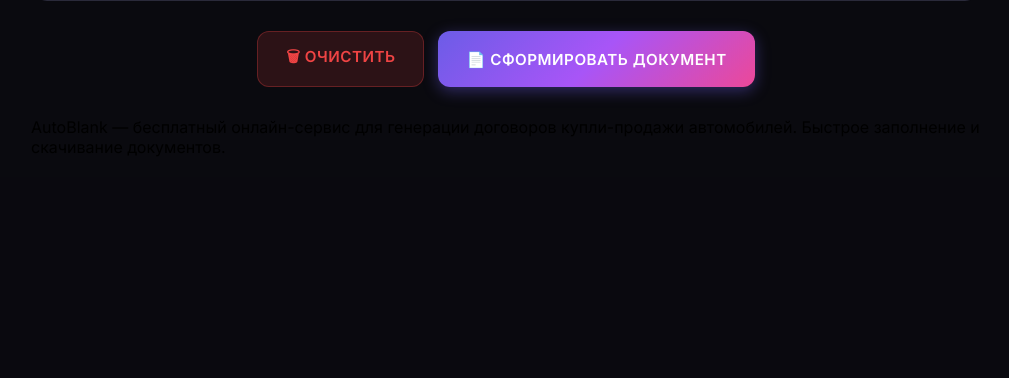
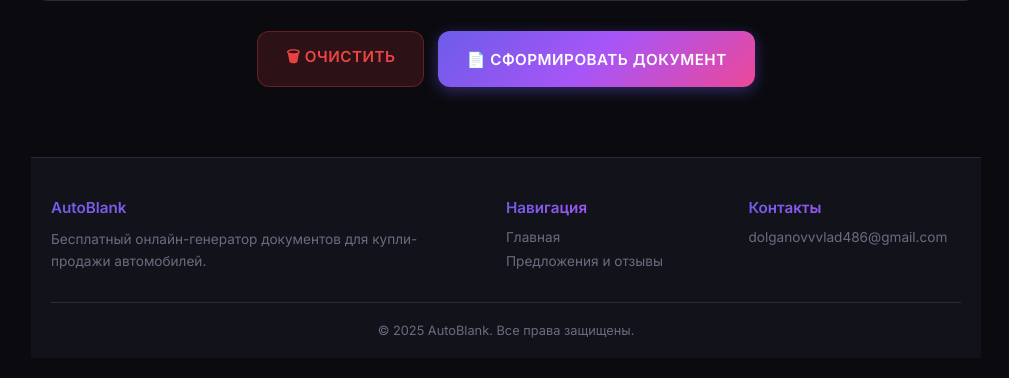
Before and after one commit to levenkoevgeny/AutoBlank, a Django app: page / in a window 1280 px wide. Shown: the part 2633-3011 px from the top of the page, without its empty margins (134-1143 px from the left). Before the commit the page ends 2789 px from the top, so only its background shows below. Run offline with Django 5.2, Linux system fonts and the light colour scheme.

Commit message:
add footer and favicon

```diff
--- a/AutoBlank/urls.py
+++ b/AutoBlank/urls.py
@@ -1,8 +1,17 @@
 from django.contrib import admin
 from django.urls import path, include
+from django.views.defaults import page_not_found
 
 from django.conf import settings
 from django.conf.urls.static import static
+
+
+def custom_404(request, exception):
+    return page_not_found(request, exception, template_name='404.html')
+
+
+handler404 = custom_404
+
 urlpatterns = [
     path('', include('documents_generator.urls')),
     path('admin/', admin.site.urls),
--- a/assets/css/style.css
+++ b/assets/css/style.css
@@ -385,3 +385,154 @@ header p {
 .light-theme .section:hover {
     box-shadow: 0 8px 32px rgba(0, 0, 0, 0.08);
 }
+
+/* 404 Page */
+.error-logo {
+    width: 120px;
+    height: 120px;
+    font-size: 2.8rem;
+    font-weight: 800;
+    letter-spacing: -2px;
+    background: linear-gradient(135deg, #ef4444 0%, #f97316 100%);
+    box-shadow: 0 0 40px rgba(239, 68, 68, 0.4);
+}
+
+.error-actions {
+    display: flex;
+    gap: 14px;
+    justify-content: center;
+    padding: 30px;
+    flex-wrap: wrap;
+}
+
+.error-actions .btn {
+    text-decoration: none;
+}
+
+/* Alerts */
+.alert {
+    padding: 14px 20px;
+    border-radius: 12px;
+    margin-bottom: 20px;
+    font-weight: 500;
+}
+
+.alert-success {
+    background: rgba(0, 217, 163, 0.15);
+    color: var(--success);
+    border: 1.5px solid rgba(0, 217, 163, 0.3);
+}
+
+.alert-error {
+    background: rgba(239, 68, 68, 0.15);
+    color: var(--danger);
+    border: 1.5px solid rgba(239, 68, 68, 0.3);
+}
+
+/* Textarea */
+.form-group textarea {
+    resize: vertical;
+    min-height: 120px;
+}
+
+/* Footer */
+footer {
+    padding: 40px 20px 20px;
+    margin-top: 40px;
+    background: var(--bg-secondary);
+    border-top: 1px solid var(--border-color);
+    color: var(--text-muted);
+    font-size: 0.85rem;
+}
+
+.footer-content {
+    display: grid;
+    grid-template-columns: 2fr 1fr 1fr;
+    gap: 30px;
+    max-width: 950px;
+    margin: 0 auto;
+    padding-bottom: 25px;
+}
+
+.footer-col strong {
+    display: block;
+    color: var(--text-primary);
+    margin-bottom: 12px;
+    font-size: 0.95rem;
+    font-weight: 600;
+    background: var(--accent-gradient);
+    -webkit-background-clip: text;
+    -webkit-text-fill-color: transparent;
+    background-clip: text;
+}
+
+.footer-col p {
+    line-height: 1.6;
+    margin: 0;
+}
+
+.footer-col ul {
+    list-style: none;
+    padding: 0;
+    margin: 0;
+}
+
+.footer-col ul li {
+    margin-bottom: 8px;
+}
+
+.footer-col a {
+    color: var(--text-muted);
+    text-decoration: none;
+    transition: all 0.3s ease;
+    position: relative;
+}
+
+.footer-col a::after {
+    content: '';
+    position: absolute;
+    bottom: -2px;
+    left: 0;
+    width: 0;
+    height: 1px;
+    background: var(--accent-gradient);
+    transition: width 0.3s ease;
+}
+
+.footer-col a:hover {
+    color: var(--text-primary);
+}
+
+.footer-col a:hover::after {
+    width: 100%;
+}
+
+.footer-bottom {
+    text-align: center;
+    padding-top: 20px;
+    border-top: 1px solid var(--border-color);
+    max-width: 950px;
+    margin: 0 auto;
+}
+
+.footer-bottom p {
+    margin: 0;
+    font-size: 0.8rem;
+    color: var(--text-muted);
+}
+
+@media (max-width: 768px) {
+    .footer-content {
+        grid-template-columns: 1fr;
+        text-align: center;
+        gap: 20px;
+    }
+
+    footer {
+        padding: 30px 15px 15px;
+    }
+
+    .footer-col a::after {
+        display: none;
+    }
+}
--- a/documents_generator/templates/documents_generator/index.html
+++ b/documents_generator/templates/documents_generator/index.html
@@ -288,6 +288,27 @@
     </form>
 
     <footer>
-        <p>AutoBlank — бесплатный онлайн-сервис для генерации договоров купли-продажи автомобилей. Быстрое заполнение и скачивание документов.</p>
+        <div class="footer-content">
+            <div class="footer-col">
+                <strong>AutoBlank</strong>
+                <p>Бесплатный онлайн-генератор документов для купли-продажи автомобилей.</p>
+            </div>
+            <div class="footer-col">
+                <strong>Навигация</strong>
+                <ul>
+                    <li><a href="{% url 'gai:index' %}">Главная</a></li>
+                    <li><a href="{% url 'gai:feedback' %}">Предложения и отзывы</a></li>
+                </ul>
+            </div>
+            <div class="footer-col">
+                <strong>Контакты</strong>
+                <ul>
+                    <li><a href="mailto:dolganovvvlad486@gmail.com">dolganovvvlad486@gmail.com</a></li>
+                </ul>
+            </div>
+        </div>
+        <div class="footer-bottom">
+            <p>&copy; 2025 AutoBlank. Все права защищены.</p>
+        </div>
     </footer>
 {% endblock %}
--- a/documents_generator/urls.py
+++ b/documents_generator/urls.py
@@ -7,8 +7,10 @@ app_name = 'gai'
 urlpatterns = [
     path('', views.index, name='index'),
     path('generate', views.generate_document, name='generate_document'),
+    path('feedback', views.feedback, name='feedback'),
     path('sitemap.xml', views.sitemap_xml, name='sitemap_xml'),
     path('yandex_519162dd5d6ded9a.html', views.yandex_servise, name='yandex_servise'),
+    path('favicon.ico', views.favicon_view, name='favicon_view'),
     path('robots.txt', TemplateView.as_view(
         template_name='robots.txt',
         content_type='text/plain'
--- a/documents_generator/views.py
+++ b/documents_generator/views.py
@@ -2,10 +2,11 @@ import io
 import os
 from datetime import datetime
 
-from django.shortcuts import render
-from django.http import HttpResponse
+from django.shortcuts import render, redirect
+from django.http import HttpResponse, FileResponse
 from django.conf import settings
 from django.core.mail import EmailMessage
+from django.contrib import messages
 from django.utils.html import escape
 
 from docxtpl import DocxTemplate
@@ -108,6 +109,11 @@ def yandex_servise(request):
 
 def index(request):
     return render(request, 'documents_generator/index.html')
+
+def favicon_view(request):
+    favicon_path = os.path.join(settings.BASE_DIR, 'assets', 'img', 'favicon.ico')
+    return FileResponse(open(favicon_path, 'rb'), content_type='image/x-icon')
+
 
 
 def generate_document(request):
@@ -219,6 +225,52 @@ def sitemap_xml(request):
         '<changefreq>monthly</changefreq>'
         '<priority>1.0</priority>'
         '</url>'
+        '<url>'
+        '<loc>https://autoblank.by/feedback</loc>'
+        '<lastmod>' + today + '</lastmod>'
+        '<changefreq>monthly</changefreq>'
+        '<priority>0.7</priority>'
+        '</url>'
         '</urlset>'
     )
     return HttpResponse(xml, content_type='application/xml')
+
+
+def feedback(request):
+    if request.method == 'POST':
+        name = request.POST.get('name', '').strip()
+        email = request.POST.get('email', '').strip()
+        subject = request.POST.get('subject', '').strip()
+        message = request.POST.get('message', '').strip()
+
+        if not name or not email or not message:
+            messages.error(request, 'Заполните обязательные поля.')
+            return render(request, 'documents_generator/feedback.html', {
+                'form_data': {'name': name, 'email': email, 'subject': subject, 'message': message}
+            })
+
+        body = (
+            f'Имя: {name}\n'
+            f'Email: {email}\n'
+            f'Тема: {subject}\n\n'
+            f'Сообщение:\n{message}'
+        )
+
+        try:
+            email_msg = EmailMessage(
+                subject=f'[AutoBlank] Предложение: {subject}' if subject else '[AutoBlank] Предложение',
+                body=body,
+                from_email=settings.DEFAULT_FROM_EMAIL,
+                to=['dolganovvvlad486@gmail.com'],
+                reply_to=[email],
+            )
+            email_msg.send()
+            messages.success(request, 'Ваше сообщение отправлено! Спасибо за обратную связь.')
+            return redirect('gai:feedback')
+        except Exception:
+            messages.error(request, 'Ошибка при отправке. Попробуйте позже.')
+            return render(request, 'documents_generator/feedback.html', {
+                'form_data': {'name': name, 'email': email, 'subject': subject, 'message': message}
+            })
+
+    return render(request, 'documents_generator/feedback.html')
```
Also changed, not shown: AutoBlank/settings.py (+9 -0 lines), templates/favicon.ico (added), 1 other file.
